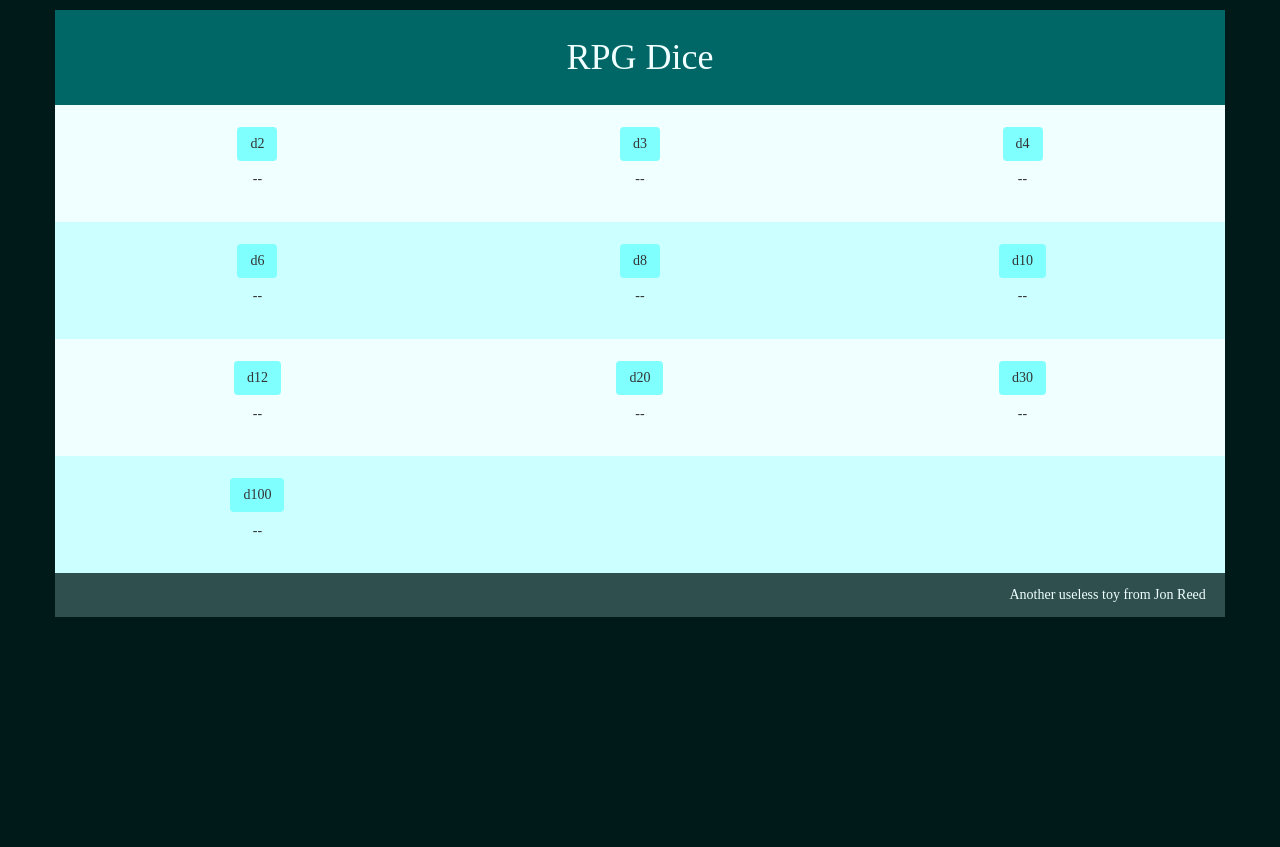
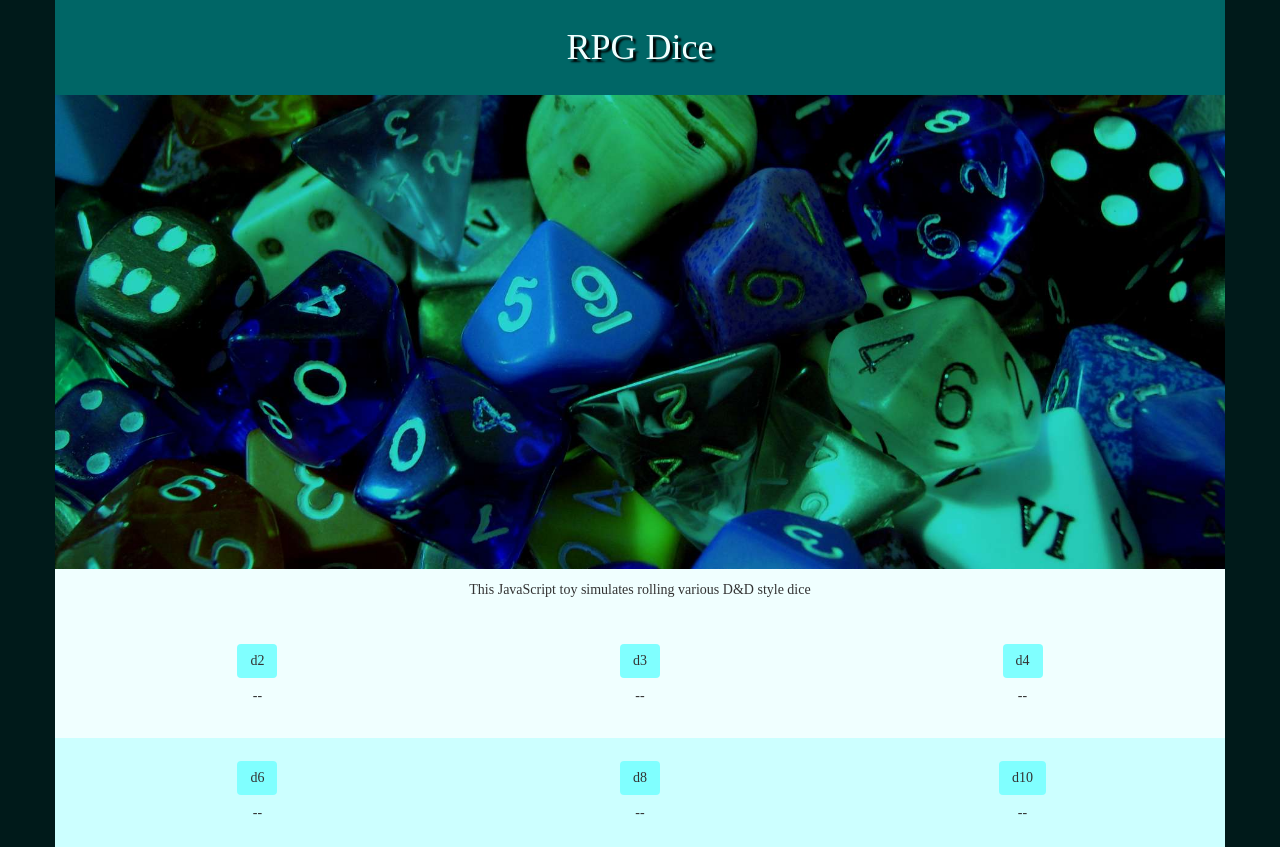
Before and after one commit to jonrreed/rpg-dice, a plain HTML site: page DicePage.html in a window 1280 px wide. Shown: the top 847 px of the page. Before the commit the page ends 800 px from the top, so only its background shows below. Drawn offline with nearby package versions, Linux system fonts and the light colour scheme; a web font is replaced by a local one.

Commit message:
small changes and added image to page

```diff
--- a/DicePage.html
+++ b/DicePage.html
@@ -12,11 +12,23 @@
 
 <body>
     <div class="container text-center" id="header">
-    <h1 class="col-sm-12">RPG Dice</h1>
+        <h1 class="col-sm-12">RPG Dice</h1>
+    </div>
+    <div class="container">
+        <div class="row">
+            <img class="img-responsive" src="img/niceDice.jpg">
+        </div>
+    </div>
+    <div class="container text-center content">
+        <div class="col-sm-3"></div>
+        <div class="col-sm-6">
+            <p>This JavaScript toy simulates rolling various D&D style dice</p>
+        </div>
+        <div class="col-sm-3"></div>
     </div>
     <div id="diceArea"></div>
     <div class="container" id="footer">
-        <h5 class="col-sm-12 text-right">Another useless toy from Jon Reed</h5>
+        <h5 class="col-sm-12 text-center">Another useless toy from Jon Reed<br>Powered by Bootstrap and JQuery<br>Photo "Dice" by James Bowe, CC-by-2.0 License, modified</h5>
     </div>
     <script src="Dice.js"></script>
     <script src="dicePage.js"></script>
--- a/diceStyle00.css
+++ b/diceStyle00.css
@@ -9,7 +9,7 @@ body{
     background-color: #006666;
     color:azure;
     padding: 0.6em 0 1.2em 0;
-    margin-top: 0.7em;
+    text-shadow: 3px 3px 2px black;
 }
 
 #diceArea div {
@@ -25,7 +25,12 @@ body{
 }
 
 #diceRow2, #diceRow4 {
-    background-color:#ccffff;;
+    background-color:#ccffff;
+}
+
+.content {
+    background-color: azure;
+    padding: 0.8em;
 }
 
 .btn{
```
Also changed, not shown: img/niceDice.jpg (added).
